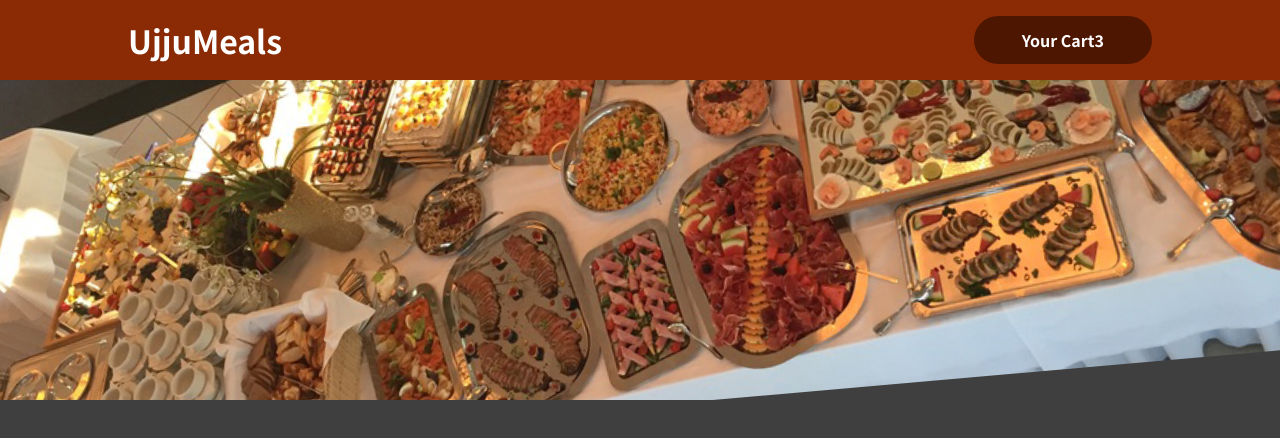
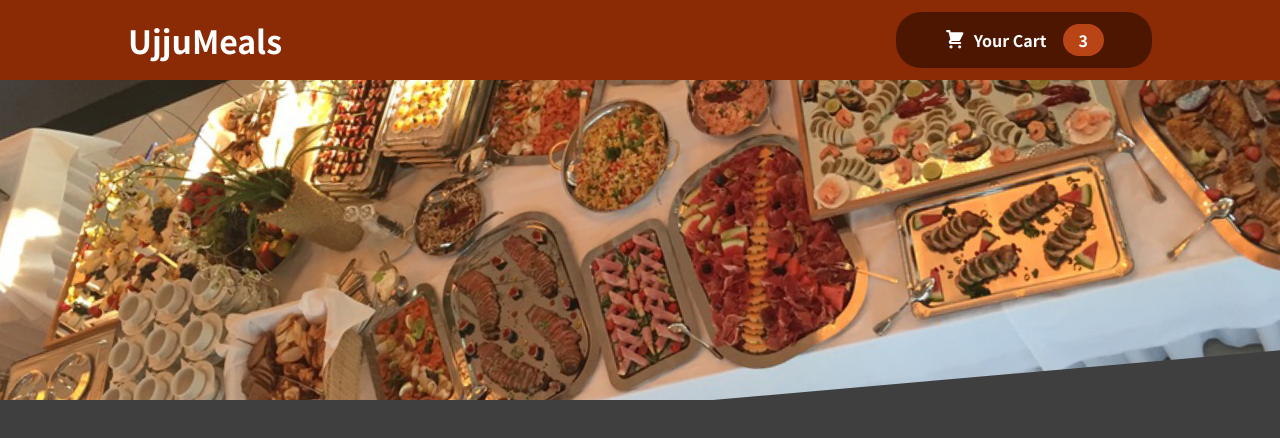
Before and after one commit to Ujjwalsharma7/Food_Order_App, a React (Create React App) app: page / in a window 1280 px wide. Shown: the top 438 px of the page. Built offline with nearby package versions, Linux system fonts and the light colour scheme.

Commit message:
added css to headercart icon and badge

```diff
--- a/src/components/Layout/HeaderCartbtn.js
+++ b/src/components/Layout/HeaderCartbtn.js
@@ -4,11 +4,11 @@ import classes from './HeaderCartbtn.module.css'
 function HeaderCartbtn() {
   return (
     <button className={classes.button}>
-        <span>
+        <span className={classes.icon}>
             <CartIcon />
         </span>
-        <span> Your Cart</span>
-        <span>
+        <span > Your Cart</span>
+        <span className={classes.badge}>
             3
         </span>
     </button>
--- a/src/components/Layout/HeaderCartbtn.module.css
+++ b/src/components/Layout/HeaderCartbtn.module.css
@@ -16,3 +16,20 @@
 .button:active {
   background-color: #2c0d00;
 }
+
+.icon {
+    width: 1.35rem;
+    height: 1.35rem;
+    margin-right: 0.5rem;
+  }
+  .badge {
+    background-color: #b94517;
+    padding: 0.25rem 1rem;
+    border-radius: 25px;
+    margin-left: 1rem;
+    font-weight: bold;
+  }
+  .button:hover .badge,
+.button:active .badge {
+  background-color: #92320c;
+}
```
